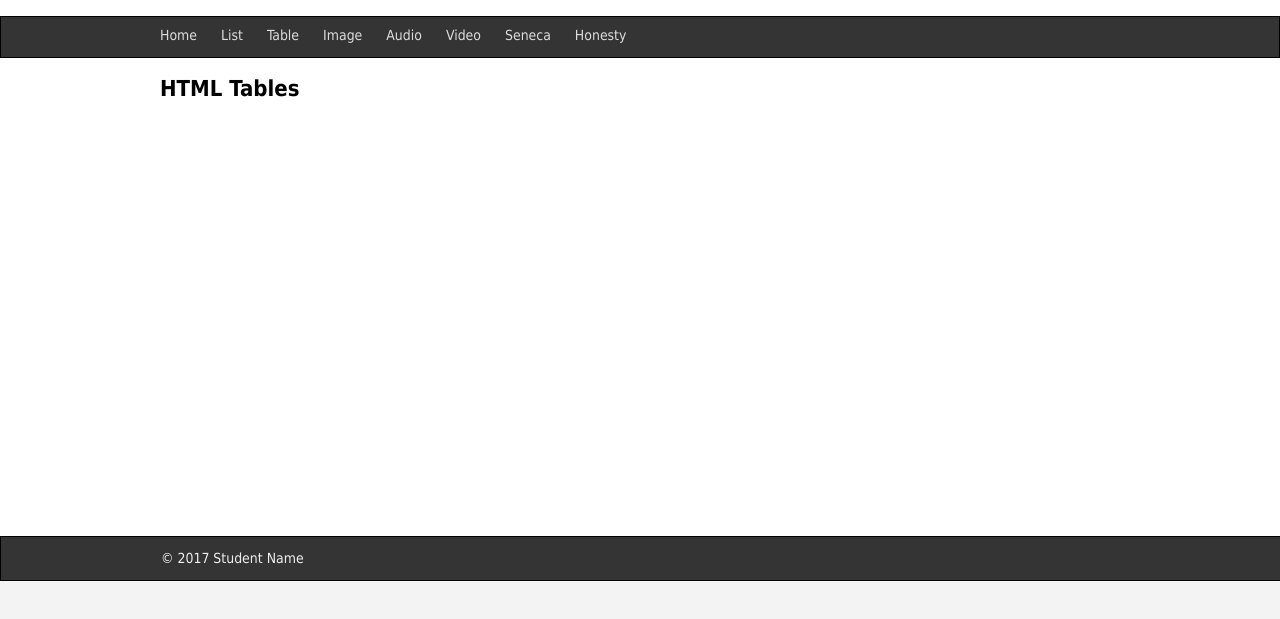
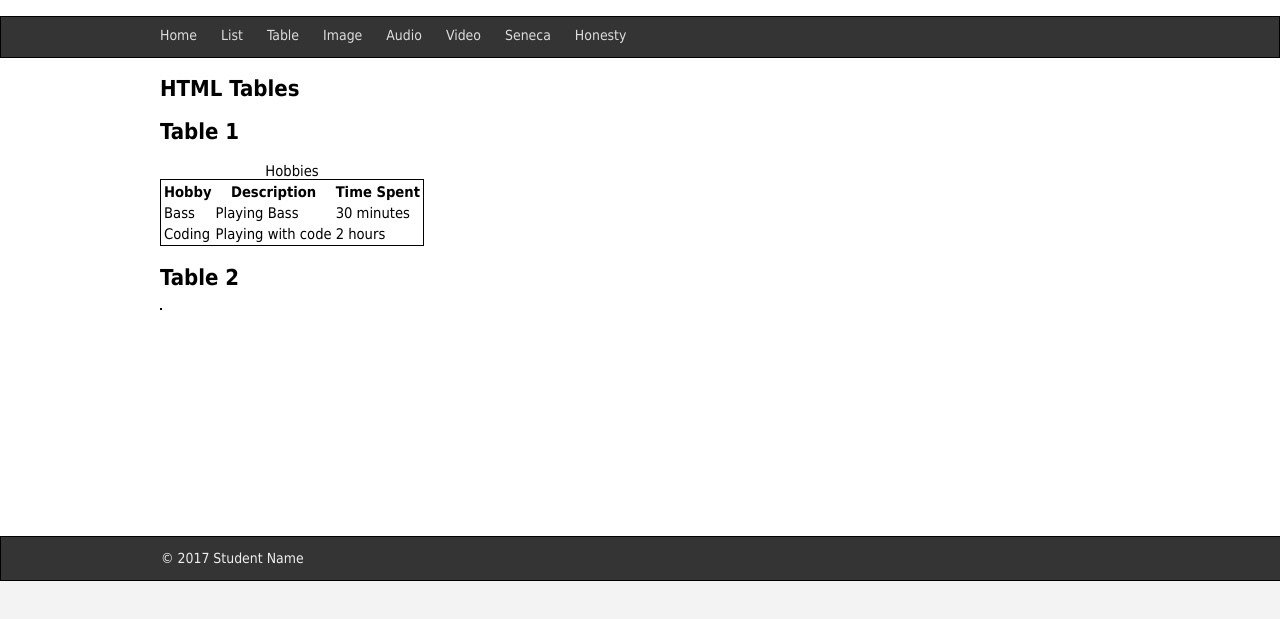
Before and after one commit to leanjunio/web222, a plain HTML site: page Assignments/A3/table.html in a window 1280 px wide. Shown: the part 47-666 px from the top of the page. Drawn offline with Linux system fonts and the light colour scheme.

Commit message:
add first table

```diff
--- a/Assignments/A3/table.html
+++ b/Assignments/A3/table.html
@@ -36,7 +36,30 @@
 	<!-- Start your code here -->
 		<h2>HTML Tables</h2>
 
+		<h2>Table 1</h2>
+		<table style="border:1px solid;">
+			<caption>Hobbies</caption>
+			<tr>
+				<th>Hobby</th>
+				<th>Description</th>
+				<th>Time Spent</th>
+			</tr>
+			<tr>
+				<td>Bass</td>
+				<td>Playing Bass</td>
+				<td>30 minutes</td>
+			</tr>
+			<tr>
+				<td>Coding</td>
+				<td>Playing with code</td>
+				<td>2 hours</td>
+			</tr>
+		</table>
 
+		<h2>Table 2</h2>
+		<table style="border:1px solid;">
+
+		</table>
 	<!-- End your code here  -->
 
 	</section>
```
Also changed, not shown: Assignments/A3/list.html (+1 -0 lines).
